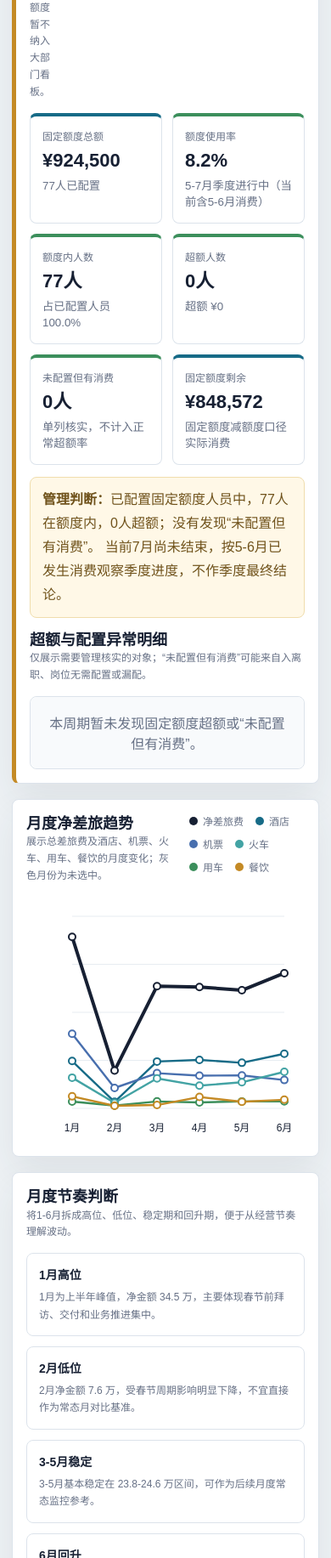
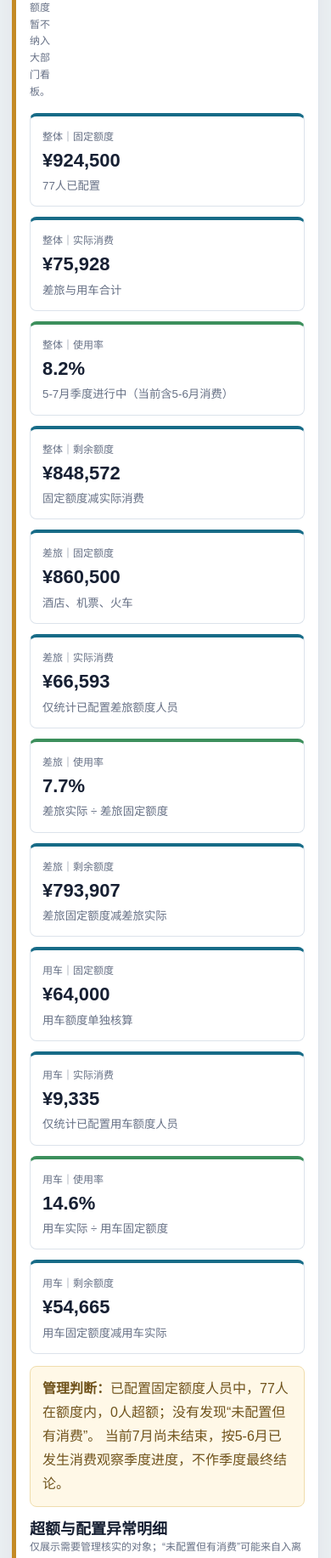
Before and after one commit to duoduozhang0520-source/zhike-travel-dashboard, a plain HTML site: page index.html in a window 390 px wide. Shown: the part 3220-5053 px from the top of the page at 85% size. Drawn offline with Linux system fonts and the light colour scheme.

Commit message:
拆分差旅与用车额度使用率

```diff
--- a/index.html
+++ b/index.html
@@ -238,7 +238,7 @@
     .budget-panel { border-left: 5px solid var(--gold); }
     .budget-head-actions { display: flex; gap: 10px; align-items: center; }
     .budget-select { border: 1px solid var(--line); border-radius: 6px; background: #fff; color: var(--ink); padding: 8px 10px; font: inherit; }
-    .budget-kpis { display: grid; grid-template-columns: repeat(6, minmax(0, 1fr)); gap: 12px; margin-bottom: 14px; }
+    .budget-kpis { display: grid; grid-template-columns: repeat(4, minmax(0, 1fr)); gap: 12px; margin-bottom: 14px; }
     .budget-kpi { border: 1px solid var(--line); border-top: 4px solid var(--brand); border-radius: 8px; padding: 14px; background: #fff; min-height: 106px; }
     .budget-kpi.good { border-top-color: var(--green); }
     .budget-kpi.warn { border-top-color: var(--gold); }
@@ -252,7 +252,7 @@
     .empty-state { padding: 18px; text-align: center; color: var(--muted); background: #f8fafc; border-radius: 8px; }
     @media (max-width: 1200px) {
       .kpis { grid-template-columns: repeat(2, minmax(0, 1fr)); }
-      .budget-kpis { grid-template-columns: repeat(3, minmax(0, 1fr)); }
+      .budget-kpis { grid-template-columns: repeat(2, minmax(0, 1fr)); }
       .grid, .grid.equal { grid-template-columns: 1fr; }
       .summary-grid, .profile-grid { grid-template-columns: repeat(2, minmax(0, 1fr)); }
       .lever-grid, .rhythm-grid { grid-template-columns: repeat(2, minmax(0, 1fr)); }
@@ -265,7 +265,7 @@
       .badge { white-space: normal; }
       .main { padding: 0 14px 24px; }
       .kpis { grid-template-columns: 1fr; }
-      .budget-kpis { grid-template-columns: 1fr 1fr; }
+      .budget-kpis { grid-template-columns: 1fr; }
       .budget-head-actions { align-items: stretch; flex-direction: column; width: 100%; }
       .summary-grid, .profile-grid { grid-template-columns: 1fr; }
       .lever-grid, .rhythm-grid { grid-template-columns: 1fr; }
@@ -948,13 +948,20 @@
     function renderBudget(periodName) {
       if (!budgetData) return;
       const item = budgetData.periods.find((row) => row.period === periodName) || budgetData.periods[budgetData.periods.length - 1];
+      const tone = (rate) => rate > 1 ? "bad" : rate > 0.8 ? "warn" : "good";
       const cards = [
-        { label: "固定额度总额", value: budgetMoney(item.fixedTotal), note: item.configuredPeople + "人已配置", tone: "" },
-        { label: "额度使用率", value: pct(item.utilization * 100), note: item.label, tone: item.utilization > 0.8 ? "bad" : item.utilization > 0.667 ? "warn" : "good" },
-        { label: "额度内人数", value: item.withinPeople + "人", note: "占已配置人员 " + pct(item.withinRate * 100), tone: "good" },
-        { label: "超额人数", value: item.overPeople + "人", note: "超额 " + budgetMoney(item.overAmount), tone: item.overPeople ? "bad" : "good" },
-        { label: "未配置但有消费", value: item.noQuotaSpendPeople + "人", note: "单列核实，不计入正常超额率", tone: item.noQuotaSpendPeople ? "warn" : "good" },
-        { label: "固定额度剩余", value: budgetMoney(item.fixedTotal - item.spentTotal), note: "固定额度减额度口径实际消费", tone: "" },
+        { label: "整体｜固定额度", value: budgetMoney(item.fixedTotal), note: item.configuredPeople + "人已配置", tone: "" },
+        { label: "整体｜实际消费", value: budgetMoney(item.spentTotal), note: "差旅与用车合计", tone: "" },
+        { label: "整体｜使用率", value: pct(item.utilization * 100), note: item.label, tone: tone(item.utilization) },
+        { label: "整体｜剩余额度", value: budgetMoney(item.fixedTotal - item.spentTotal), note: "固定额度减实际消费", tone: "" },
+        { label: "差旅｜固定额度", value: budgetMoney(item.travelQuotaTotal), note: "酒店、机票、火车", tone: "" },
+        { label: "差旅｜实际消费", value: budgetMoney(item.travelSpentTotal), note: "仅统计已配置差旅额度人员", tone: "" },
+        { label: "差旅｜使用率", value: pct(item.travelUtilization * 100), note: "差旅实际 ÷ 差旅固定额度", tone: tone(item.travelUtilization) },
+        { label: "差旅｜剩余额度", value: budgetMoney(item.travelQuotaTotal - item.travelSpentTotal), note: "差旅固定额度减差旅实际", tone: "" },
+        { label: "用车｜固定额度", value: budgetMoney(item.carQuotaTotal), note: "用车额度单独核算", tone: "" },
+        { label: "用车｜实际消费", value: budgetMoney(item.carSpentTotal), note: "仅统计已配置用车额度人员", tone: "" },
+        { label: "用车｜使用率", value: pct(item.carUtilization * 100), note: "用车实际 ÷ 用车固定额度", tone: tone(item.carUtilization) },
+        { label: "用车｜剩余额度", value: budgetMoney(item.carQuotaTotal - item.carSpentTotal), note: "用车固定额度减用车实际", tone: "" },
       ];
       document.getElementById("budget-kpis").innerHTML = cards.map((card) =>
         '<div class="budget-kpi ' + card.tone + '"><span>' + card.label + '</span><strong>' + card.value + '</strong><small>' + card.note + '</small></div>'
@@ -965,14 +972,15 @@
         (item.noQuotaSpendPeople ? item.noQuotaSpendPeople + "人属于“未配置但有消费”，需要核实入离职、岗位无需配置或额度漏配。" : "没有发现“未配置但有消费”。") +
         " " + stageNote;
       const rows = item.exceptions.map((row) =>
-        "<tr><td>" + row.name + "</td><td>" + row.dept + "</td><td>" + budgetMoney(row.fixed) + "</td><td>" + budgetMoney(row.spent) +
-        "</td><td>" + budgetMoney(row.variance) + "</td><td>" + (row.rate == null ? "—" : pct(row.rate * 100)) +
-        '</td><td class="' + (row.status === "超额" ? "status-over" : "status-noquota") + '">' + row.status + "</td><td>" +
-        (row.status === "超额" ? "复核业务必要性；若连续发生，再评估固定额度是否偏低。" : "核实入离职、岗位属性或是否漏配额度。") + "</td></tr>"
+        "<tr><td>" + row.name + "</td><td>" + row.dept + "</td><td>" + budgetMoney(row.travelQuota) + "</td><td>" + budgetMoney(row.travelSpent) +
+        "</td><td>" + (row.travelQuota ? pct(row.travelSpent / row.travelQuota * 100) : "—") + "</td><td>" + budgetMoney(row.carQuota) +
+        "</td><td>" + budgetMoney(row.carSpent) + "</td><td>" + (row.carQuota ? pct(row.carSpent / row.carQuota * 100) : "—") +
+        '</td><td class="' + (row.issues.some((issue) => issue.includes("超额")) ? "status-over" : "status-noquota") + '">' + row.issues.join("、") + "</td><td>" +
+        (row.issues.some((issue) => issue.includes("未配置")) ? "先核实入离职、岗位属性或是否漏配；再判断是否需要补额度。" : "复核业务必要性；若连续超额，再评估对应固定额度是否偏低。") + "</td></tr>"
       ).join("");
       document.getElementById("budget-exceptions").innerHTML = rows
-        ? '<table><thead><tr><th>人员</th><th>部门</th><th>固定额度</th><th>实际消费</th><th>超出金额</th><th>使用率</th><th>状态</th><th>建议动作</th></tr></thead><tbody>' + rows + "</tbody></table>"
-        : '<div class="empty-state">本周期暂未发现固定额度超额或“未配置但有消费”。</div>';
+        ? '<table><thead><tr><th>人员</th><th>部门</th><th>差旅额度</th><th>差旅实际</th><th>差旅使用率</th><th>用车额度</th><th>用车实际</th><th>用车使用率</th><th>异常类型</th><th>建议动作</th></tr></thead><tbody>' + rows + "</tbody></table>"
+        : '<div class="empty-state">本周期暂未发现差旅或用车额度超额，也没有“未配置但有消费”。</div>';
     }
     async function initBudget() {
       try {
```
Also changed, not shown: budget-data.json (+1 -1 lines).
